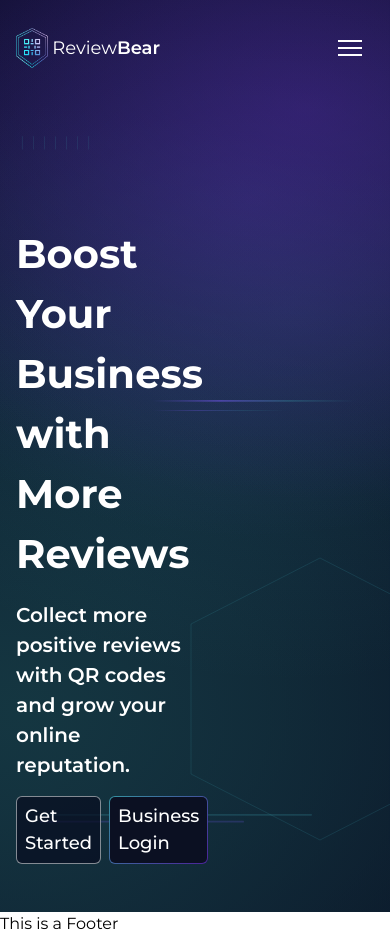
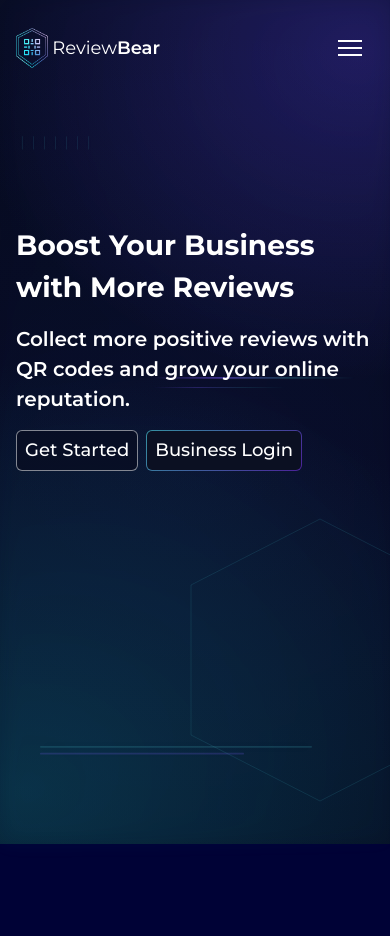
Before and after one commit to Callum-Luxford/ReviewBear, a React (Vite) app in the folder client/: page / in a window 390 px wide. After the commit the page ends 844 px from the top, so only its background shows below. Built offline with nearby package versions, Linux system fonts and the light colour scheme; a web font is replaced by a local one.

Commit message:
multiple fixes

```diff
--- a/client/src/components/background/BackgroundDiamonds.jsx
+++ b/client/src/components/background/BackgroundDiamonds.jsx
@@ -1,5 +1,3 @@
-// src/components/BackgroundDiamonds.jsx
-
 export default function BackgroundDiamonds({
   diamondSide = "right",
   ticksSide = "left",
@@ -17,6 +15,7 @@ export default function BackgroundDiamonds({
     ticksSide === "right" ? "bg-ticks--right" : "bg-ticks--left";
 
   return (
+    <div className="pointer-events-none fixed inset-0 w-screen overflow-x-clip overflow-y-hidden">
       <div className={`bg-decor ${sideClass}`}>
         <div className="bg-frame">
           {/* Accents */}
@@ -57,5 +56,6 @@ export default function BackgroundDiamonds({
         {/* ✅ ONE diamond per section */}
         {showDiamond && <div className="bg-shape" />}
       </div>
+    </div>
   );
 }
--- /dev/null
+++ b/client/src/components/background/SiteBackground.jsx
@@ -0,0 +1,34 @@
+import { useEffect } from "react";
+
+export default function SiteBackground() {
+  useEffect(() => {
+    let raf = null;
+
+    const onScroll = () => {
+      if (raf) return;
+
+      raf = requestAnimationFrame(() => {
+        // Put scroll value on :root so CSS can use it
+        document.documentElement.style.setProperty(
+          "--rb-scroll",
+          `${window.scrollY}px`,
+        );
+        raf = null;
+      });
+    };
+
+    // Set initial value
+    document.documentElement.style.setProperty(
+      "--rb-scroll",
+      `${window.scrollY}px`,
+    );
+
+    window.addEventListener("scroll", onScroll, { passive: true });
+    return () => {
+      window.removeEventListener("scroll", onScroll);
+      if (raf) cancelAnimationFrame(raf);
+    };
+  }, []);
+
+  return <div className="site-bg" aria-hidden="true" />;
+}
--- a/client/src/components/home/content/HeroContent.jsx
+++ b/client/src/components/home/content/HeroContent.jsx
@@ -1,12 +1,12 @@
-// import heroImage from "../../../assets/images/hero-image-2.png"
 import CTAButton from "../../buttons/CtaButton.jsx";
+import heroImage from "../../../assets/images/review-flow.png";
 
 function HeroContent() {
   return (
     <section className="hero-section section relative z-10">
-      <div className="hero-content grid grid-cols-2 gap-6">
-        <div className="grid-left flex flex-col gap-4">
-          <h1 className="text-7xl font-bold mt-20 text-text_clr_1">
+      <div className="hero-content grid grid-cols-1 lg:grid-cols-2 gap-6">
+        <div className="grid-left min-w-0 flex flex-col gap-4">
+          <h1 className="text-4xl sm:text-5xl lg:text-7xl font-bold mt-20 text-text_clr_1">
             Boost Your Business with More Reviews
           </h1>
           <p className="text-2xl font-semibold text-text_clr_1">
@@ -22,8 +22,8 @@ function HeroContent() {
             </CTAButton>
           </div>
         </div>
-        <div className="grid-right">
-          {/* <img src={heroImage1} alt="reviewbear flow" className="" /> */}
+        <div className="grid-right flex justify-center">
+          {/* <img src={heroImage} alt="reviewbear flow" className="" /> */}
         </div>
       </div>
     </section>
--- a/client/src/components/partials/Header.jsx
+++ b/client/src/components/partials/Header.jsx
@@ -15,16 +15,13 @@ import {
 
 function Header() {
   const [menuOpen, setMenuOpen] = useState(false);
-  const MENU_MS = 300;
-  const [overlayVisible, setOverlayVisible] = useState(false);
-  const [blurReady, setBlurReady] = useState(false);
 
   function closeMenu() {
     setMenuOpen(false);
   }
 
   return (
-    <header className="fixed top-0 left-0 z-50 w-full h-24">
+    <header className="fixed top-0 left-0 z-[9998] w-full h-24">
       {/* Mobile Nav */}
       <nav
         className={`mobile-nav text-text_clr_1 fixed top-0 right-0 w-2/3 h-full z-40 transform transition-transform duration-300 ease-in-out bg-slate-800  ${menuOpen ? "pointer-events-auto translate-x-0" : "pointer-events-none translate-x-full"}`}
@@ -51,12 +48,13 @@ function Header() {
         </div>
       </nav>
 
+      {/* Overlay */}
       <div
-        className={`fixed inset-0 z-30 bg-black/50 bg-gradient-to-l from-black/60 via-black/40 to-transparent ${menuOpen ? "visible" : "hidden"}`}
+        className={`fixed inset-0 z-30 bg-black/50 bg-gradient-to-l from-black/60 via-black/40 to-transparent ${menuOpen ? "block" : "hidden"}`}
         onClick={closeMenu}
       ></div>
 
-      <div className="header-items max-w-[1400px] mx-auto px-4 h-full flex items-center justify-between">
+      <div className="header-items relative max-w-[1400px] mx-auto px-4 h-full flex items-center justify-between">
         {/* logo */}
         <a href="/" className="flex items-center gap-1 w-fit">
           <img src={logo} alt="reviewbear-logo" className="h-10 w-auto" />
@@ -65,9 +63,7 @@ function Header() {
           </p>
         </a>
 
-        <div
-          className={`md:hidden z-50 ${menuOpen ? "" : ""}`}
-        >
+        <div className="md:hidden absolute top-6 right-4 z-[9999]">
           <Squash
             toggled={menuOpen}
             toggle={setMenuOpen}
--- a/client/src/layouts/AuthLayout.jsx
+++ b/client/src/layouts/AuthLayout.jsx
@@ -1,15 +1,18 @@
 import { Outlet } from "react-router-dom";
 import Header from "../components/partials/Header";
 import Footer from "../components/partials/Footer";
+import SiteBackground from "../components/background/SiteBackground";
 
 function AuthLayout() {
   return (
-    <div className="min-h-screen">
+    <div className="">
+      <SiteBackground />
+
       {/* Header for the layout applies to all sub pages */}
       <Header />
 
       {/* Main constrained content */}
-      <main className="flex-grow max-w-[1400px] mx-auto w-full px-4">
+      <main className="flex-grow max-w-[1400px] mx-auto w-full px-4 pt-24">
         <Outlet />
       </main>
 
--- a/client/src/layouts/MainLayout.jsx
+++ b/client/src/layouts/MainLayout.jsx
@@ -1,10 +1,14 @@
 import { Outlet } from "react-router-dom";
 import Header from "../components/partials/Header";
 import Footer from "../components/partials/Footer";
+import SiteBackground from "../components/background/SiteBackground";
 
 function MainLayout() {
   return (
     <div className="min-h-screen">
+      {/* Background */}
+      <SiteBackground />
+
       {/* Header for the layout applies to all sub pages */}
       <Header />
 
--- a/client/src/pages/Home.jsx
+++ b/client/src/pages/Home.jsx
@@ -3,11 +3,11 @@ import BackgroundDiamonds from "../components/background/BackgroundDiamonds";
 
 function Home() {
   return (
-    <section className="page-bg bg-section relative w-screen left-1/2 right-1/2 -ml-[50vw] -mr-[50vw] -mt-24 pt-24">
+    <section className="relative overflow-x-clip">
       <BackgroundDiamonds
         diamondSide="right"
         ticksSide="left"
-        showDiamond
+        showDiamond={true}
         showTicks
         showHlines
         showSlants
@@ -15,9 +15,7 @@ function Home() {
         showHlinesBottomLeft={true}
       />
 
-      <div className="relative z-10 max-w-[1400px] mx-auto w-full px-4">
-        <HeroContent />
-      </div>
+      <HeroContent />
     </section>
   );
 }
--- a/client/src/styles/base.css
+++ b/client/src/styles/base.css
@@ -144,6 +144,18 @@
     --brand-gradient: linear-gradient(135deg,
             rgb(0, 221, 255),
             rgb(89, 0, 255));
+
+    --rb-scroll: 0px;
+
+    /* glow sizes scale with viewport */
+    --glow-tr-w: clamp(520px, 70vw, 1200px);
+    --glow-tr-h: clamp(420px, 55vw, 900px);
+
+    --glow-bl-w: clamp(700px, 95vw, 1500px);
+    --glow-bl-h: clamp(540px, 75vw, 1100px);
+
+    --glow-mid-w: clamp(700px, 80vw, 1800px);
+    --glow-mid-h: clamp(520px, 65vw, 1400px);
 }
 
 @layer base {
@@ -165,6 +177,7 @@
         font-family: 'Montserrat', sans-serif;
         font-family: var(--font-family-base);
         transition: padding-right 0.2s ease;
+
     }
 
 
@@ -219,6 +232,11 @@
     .section {
         @apply w-full py-12;
     }
+
+    /* .app-shell {
+        position: relative;
+        z-index: 1;
+    } */
 
     .gradient-text-hover {
         @apply transition duration-200;
@@ -275,6 +293,74 @@
         overflow: hidden;
     }
 
+    /* =========================================================
+      continuous site background (single seamless layer)
+       - Fixed behind everything
+       - Radial glow positions drift with scroll
+    ========================================================= */
+    .site-bg {
+        position: fixed;
+        inset: 0;
+        z-index: 0;
+        pointer-events: none;
+
+        background-color: var(--theme-clr-1);
+
+        background-image:
+            radial-gradient(var(--glow-tr-w) var(--glow-tr-h) at calc(92% + (var(--rb-scroll) * 0.015)) calc(6% + (var(--rb-scroll) * 0.03)),
+                rgba(96, 70, 255, 0.24),
+                transparent 78%),
+
+            radial-gradient(var(--glow-bl-w) var(--glow-bl-h) at calc(6% - (var(--rb-scroll) * 0.01)) calc(94% - (var(--rb-scroll) * 0.02)),
+                rgba(20, 180, 200, 0.20),
+                transparent 80%),
+
+            radial-gradient(var(--glow-mid-w) var(--glow-mid-h) at 50% 55%,
+                rgba(70, 110, 255, 0.06),
+                transparent 85%),
+
+            /* keep your other glows as-is, or convert them too */
+            linear-gradient(180deg, #060c1f 0%, #06081d 60%, #06081d 100%);
+    }
+
+    /* Subtle breathing (brightness only) */
+    .site-bg::before {
+        content: "";
+        position: absolute;
+        inset: 0;
+        pointer-events: none;
+
+        /* same background stack, slightly stronger for the breath */
+        background-image:
+            radial-gradient(var(--glow-tr-w) var(--glow-tr-h) at calc(92% + (var(--rb-scroll) * 0.015)) calc(6% + (var(--rb-scroll) * 0.03)),
+                rgba(96, 70, 255, 0.30),
+                transparent 80%),
+            radial-gradient(var(--glow-bl-w) var(--glow-bl-h) at calc(6% - (var(--rb-scroll) * 0.01)) calc(94% - (var(--rb-scroll) * 0.02)),
+                rgba(20, 180, 200, 0.24),
+                transparent 82%),
+            radial-gradient(var(--glow-mid-w) var(--glow-mid-h) at 50% 55%,
+                rgba(70, 110, 255, 0.08),
+                transparent 88%);
+
+        opacity: 0.22;
+        filter: blur(10px);
+        mix-blend-mode: normal;
+
+        animation: rbGlowBreath 3s ease-in-out infinite;
+        will-change: filter;
+    }
+
+    /* @keyframes rbGlowBreath {
+
+        0%,
+        100% {
+            filter: blur(10px) brightness(1) saturate(1);
+        }
+
+        50% {
+            filter: blur(10px) brightness(1.06) saturate(1.04);
+        }
+    } */
 
 
     /* === SECTION WRAPPER === */
```
Lines whose indentation alone changed are shown as unchanged.
